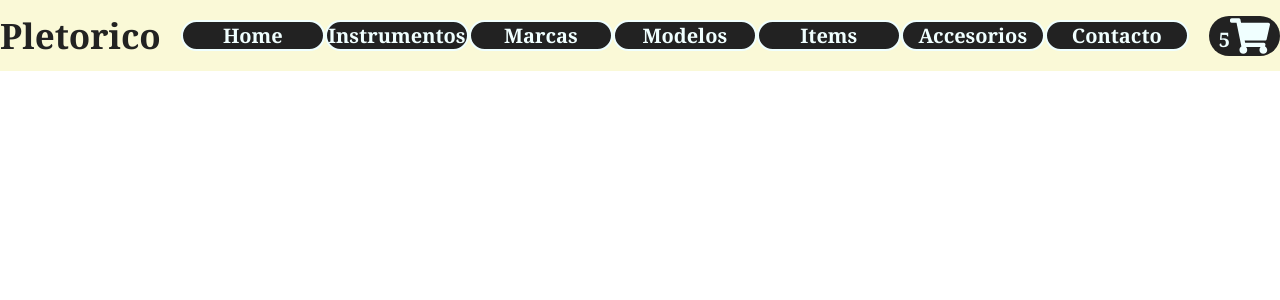
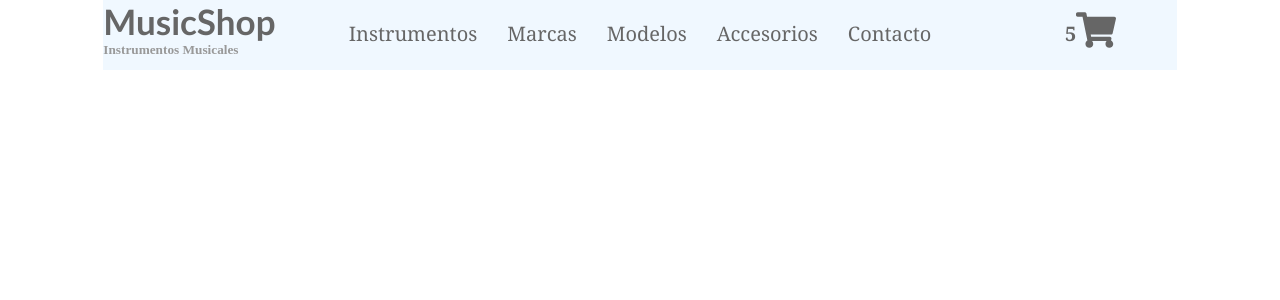
Before and after one commit to LucasSirimarco/PreEntrega1Sirimarco, a React (Create React App) app: page / in a window 1280 px wide. Shown: the top 300 px of the page. Built offline with nearby package versions, Linux system fonts and the light colour scheme.

Commit message:
Modificado

```diff
--- a/src/components/CartWidget.jsx
+++ b/src/components/CartWidget.jsx
@@ -6,8 +6,8 @@ import './styles/cartWidget.css'
 function CartWidget(){
     return(
         <div className="cartContainer">
-        <p className="cartNumber">5</p>
-        <FaShoppingCart className="cartIcon"/>
+            <p className="cartNumber">5</p>
+            <FaShoppingCart className="cartIcon"/>
         </div>
     )
 }
--- a/src/components/Navbar.jsx
+++ b/src/components/Navbar.jsx
@@ -7,17 +7,18 @@ function Navbar() {
     return (
         <div className='navContainer'>
             <nav className='nav'>
-                <h3 className='title'>Pletorico</h3>
+                <div className='title'>
+                  <h3 className='titlePri'>MusicShop</h3>
+                  <h5 className='titleSeg'>Instrumentos Musicales</h5>
+                </div>
                 <ul className='list'>
-                    <li className='listElement'>Home</li>
                     <li className='listElement'>Instrumentos</li>
                     <li className='listElement'>Marcas</li>
                     <li className='listElement'>Modelos</li>
-                    <li className='listElement'>Items</li>
                     <li className='listElement'>Accesorios</li>
                     <li className='listElement'>Contacto</li>
                 </ul>
-                <CartWidget/>
+                <CartWidget className="ico"/>
             </nav>
         </div>
     )
--- a/src/components/styles/cartWidget.css
+++ b/src/components/styles/cartWidget.css
@@ -1,22 +1,27 @@
 .cartIcon{
-    color: azure;
+    color: #666;
     font-size: 40px;
+}
+
+.cartContainer:hover{
+    cursor: pointer;
+
 }
 
 .cartNumber{
     padding-top: 7px;
-    color: azure;
+    color:#666;
     text-align: center;
     font-size: 20px;
     font-weight: 900;
 }
 
 .cartContainer{
+    position: relative;
+    top: 5px;
     display: flex;
     justify-content: center;
     align-items: center;
-    background-color: #222;
-    border-radius: 20px;
     width: 80px;
 
 }
--- a/src/components/styles/navbar.css
+++ b/src/components/styles/navbar.css
@@ -1,41 +1,70 @@
 *{
     font-family: Cambria, Cochin, Georgia, Times, 'Times New Roman', serif;
-    font-weight: 600;
     padding: 0;
     margin: 0;
 }
 
-.navContainer{
-    width: 100%;
-}
+
 
 .nav{
-    display: flex;
-    justify-content: space-around;
+    display: grid;
+    align-self: center;
     align-items: center;
-    background-color: rgb(250, 249, 215);
+    justify-items: center;
+    justify-self: center;
+    gap: 20px;
+    background-color: aliceblue;
+    grid-template-areas: "title list ico";
+    grid-template-rows: 50px 1fr 30px;
+    grid-template-columns: 1fr 4fr 1fr;
+    height: 70px;
+
 }
 
 .title{
-    color: #222;
+    grid-area: title;
+    margin: auto;
+}
+
+.title:hover{
+    cursor: pointer;
+}
+
+.titlePri{
+    color: #666;
     font-size: 35px;
+    font-family: 'Gill Sans', 'Gill Sans MT', Calibri, 'Trebuchet MS', sans-serif;
 }
+
+
+.titleSeg{
+    color: #999;
+    font-family: cursive;
+}
+
 
 .list{
     display: inline-flex;
     margin: 15px;
     padding: 5px;
     list-style: none;
+    grid-area: list;
+    margin: auto;
+}
+
+.listElement:hover{
+    cursor: pointer;
+    color: #111;
 }
 
 .listElement{
     display: flex;
     align-items: center;
     justify-content: center;
-    background-color: #222;
-    color: azure;
-    border: 2px solid azure;
-    border-radius: 20px;
-    width: 140px;
+    color: #666;
+    margin: 15px;
     font-size: 20px;
 }
+.ico{
+    grid-area: ico;
+}
```
